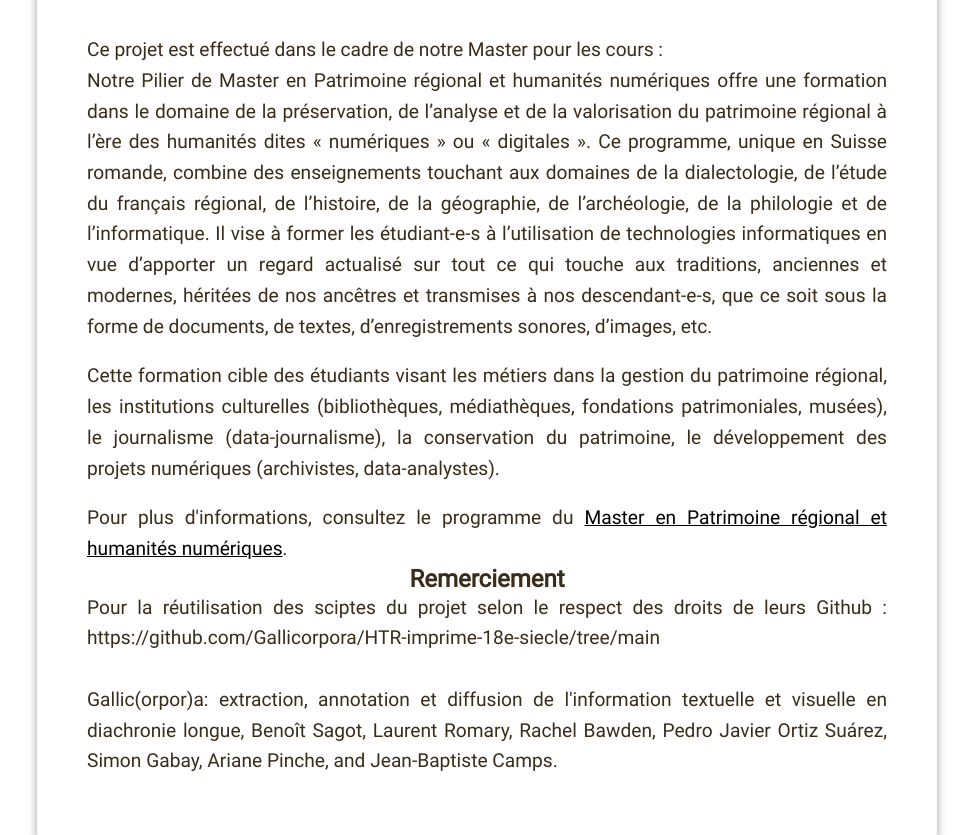
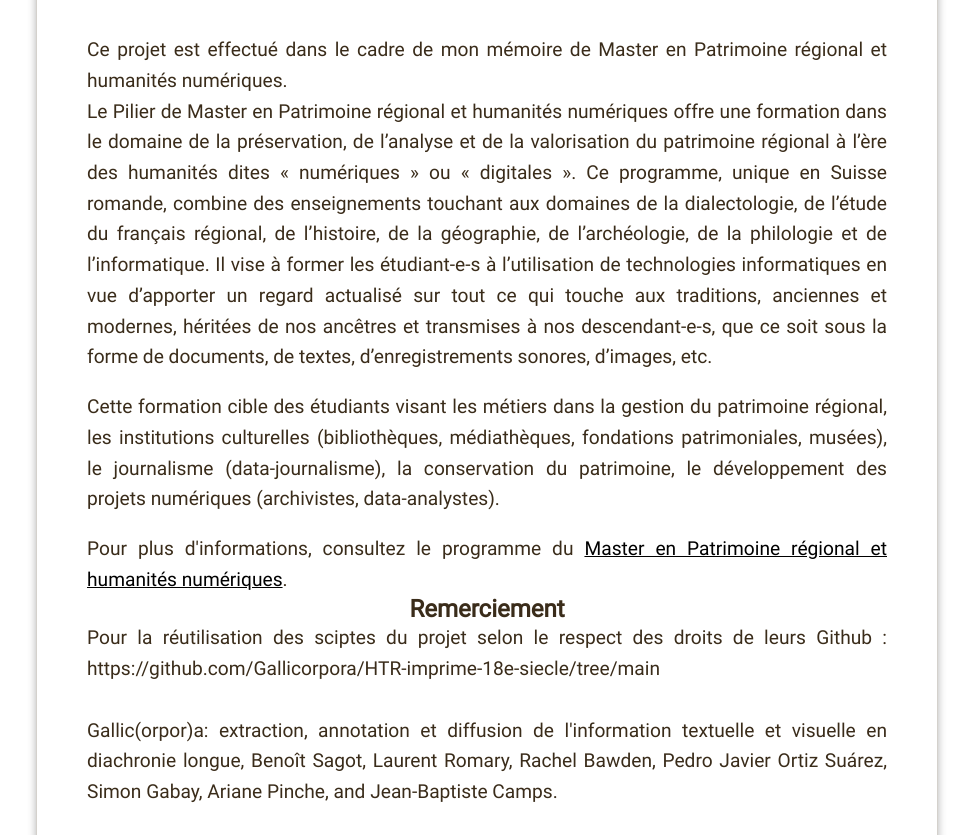
Before and after one commit to Raphix93/Projet_Frene, a plain HTML site: page site/A-propos/a-propos.html in a window 1280 px wide. Shown: the part 1211-2046 px from the top of the page, without its empty margins (153-1126 px from the left). Drawn offline with Linux system fonts and the light colour scheme.

Commit message:
modification_a_propos

```diff
--- a/site/A-propos/a-propos.html
+++ b/site/A-propos/a-propos.html
@@ -44,9 +44,9 @@
         </div>
         <br>
         <br>
-        <p class="justify">Ce projet est effectué dans le cadre de notre Master pour les cours :
+        <p class="justify">Ce projet est effectué dans le cadre de mon mémoire de Master en Patrimoine régional et humanités numériques.
         <br>
-        <p class="justify">Notre Pilier de Master en Patrimoine régional et humanités numériques offre une formation dans le domaine de la préservation, de l’analyse et de la valorisation du patrimoine régional à l’ère des humanités dites « numériques » ou « digitales ». Ce programme, unique en Suisse romande, combine des enseignements touchant aux domaines de la dialectologie, de l’étude du français régional, de l’histoire, de la géographie, de l’archéologie, de la philologie et de l’informatique. Il vise à former les étudiant-e-s à l’utilisation de technologies informatiques en vue d’apporter un regard actualisé sur tout ce qui touche aux traditions, anciennes et modernes, héritées de nos ancêtres et transmises à nos descendant-e-s, que ce soit sous la forme de documents, de textes, d’enregistrements sonores, d’images, etc. </p> <br>
+        <p class="justify">Le Pilier de Master en Patrimoine régional et humanités numériques offre une formation dans le domaine de la préservation, de l’analyse et de la valorisation du patrimoine régional à l’ère des humanités dites « numériques » ou « digitales ». Ce programme, unique en Suisse romande, combine des enseignements touchant aux domaines de la dialectologie, de l’étude du français régional, de l’histoire, de la géographie, de l’archéologie, de la philologie et de l’informatique. Il vise à former les étudiant-e-s à l’utilisation de technologies informatiques en vue d’apporter un regard actualisé sur tout ce qui touche aux traditions, anciennes et modernes, héritées de nos ancêtres et transmises à nos descendant-e-s, que ce soit sous la forme de documents, de textes, d’enregistrements sonores, d’images, etc. </p> <br>
 
         <p class="justify">Cette formation cible des étudiants visant les métiers dans la gestion du patrimoine régional, les institutions culturelles (bibliothèques, médiathèques, fondations patrimoniales, musées), le journalisme (data-journalisme), la conservation du patrimoine, le développement des projets numériques (archivistes, data-analystes).</p>
         <br>
```
